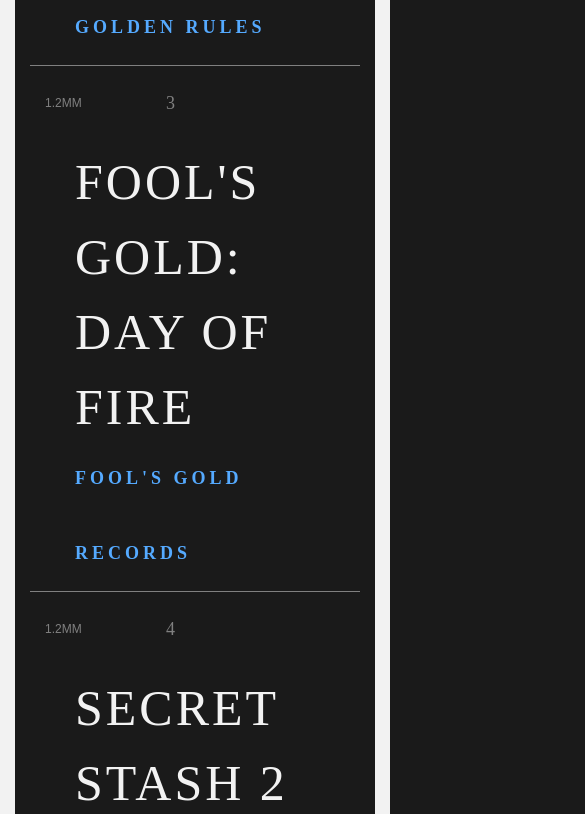
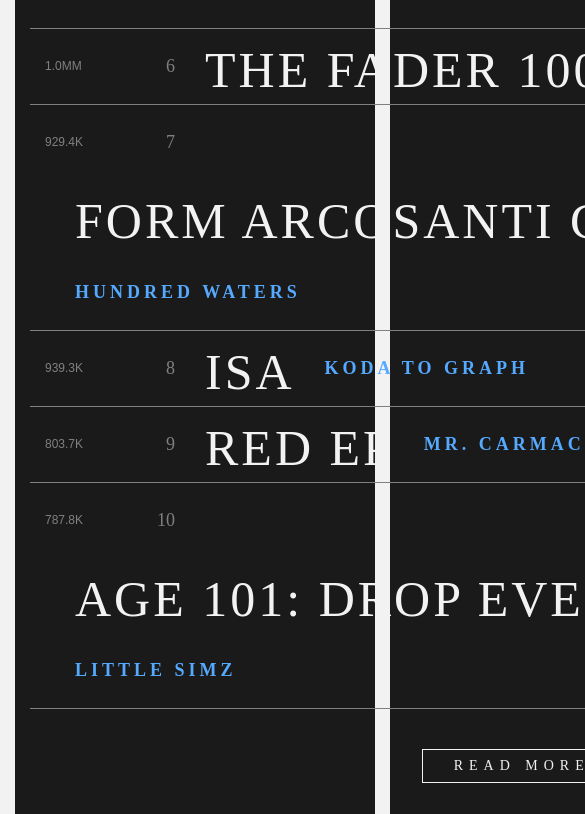
Before and after one commit to btmarketing/BitTorrent-Report-2015, a plain HTML site: page index.html in a window 390 px wide. Shown: the part 722-1536 px from the top of the page, 585 px wide, since content can reach past the window. Drawn offline with Linux system fonts and the light colour scheme.

Commit message:
remove responsive

```diff
--- a/index.html
+++ b/index.html
@@ -108,7 +108,7 @@
                   <ul class="bundle">
                     <li class="bundle__item bundle__item--num">929.4k</li>
                     <li class="bundle__item bundle__item--order">7</li>
-                    <li class="bundle__item bundle__item--title"><a href="#" data-featherlight="#m7">FORM Arcosanti 2015 Compilation</a></li>
+                    <li class="bundle__item bundle__item--title"><a href="#" data-featherlight="#m7">FORM Arcosanti Compilation</a></li>
                     <li class="bundle__item bundle__item--artist">Hundred Waters</li>
                   </ul> <!-- /bundle -->
                 </li> <!--/list__item-->
--- a/scss/bootstrap/_variables.scss
+++ b/scss/bootstrap/_variables.scss
@@ -282,6 +282,33 @@
 $zindex-modal-background:  1040 !default;
 $zindex-modal:             1050 !default;
 
+// Media queries breakpoints
+// --------------------------------------------------
+
+// Extra small screen / phone
+// Note: Deprecated @screen-xs and @screen-phone as of v3.0.1
+$screen-xs:                  1px;
+$screen-xs-min:              $screen-xs;
+$screen-phone:               $screen-xs-min;
+
+// Small screen / tablet
+// Note: Deprecated @screen-sm and @screen-tablet as of v3.0.1
+$screen-sm:                  2px;
+$screen-sm-min:              $screen-sm;
+$screen-tablet:              $screen-sm-min;
+
+// Medium screen / desktop
+// Note: Deprecated @screen-md and @screen-desktop as of v3.0.1
+$screen-md:                  3px;
+$screen-md-min:              $screen-md;
+$screen-desktop:             $screen-md-min;
+
+// Large screen / wide desktop
+// Note: Deprecated @screen-lg and @screen-lg-desktop as of v3.0.1
+$screen-lg:                  9999px;
+$screen-lg-min:              $screen-lg;
+$screen-lg-desktop:          $screen-lg-min;
+
 
 //== Media queries breakpoints
 //
@@ -289,34 +316,34 @@
 
 // Extra small screen / phone
 //** Deprecated `$screen-xs` as of v3.0.1
-$screen-xs:                  480px !default;
-//** Deprecated `$screen-xs-min` as of v3.2.0
-$screen-xs-min:              $screen-xs !default;
-//** Deprecated `$screen-phone` as of v3.0.1
-$screen-phone:               $screen-xs-min !default;
+// $screen-xs:                  480px !default;
+// //** Deprecated `$screen-xs-min` as of v3.2.0
+// $screen-xs-min:              $screen-xs !default;
+// //** Deprecated `$screen-phone` as of v3.0.1
+// $screen-phone:               $screen-xs-min !default;
 
-// Small screen / tablet
-//** Deprecated `$screen-sm` as of v3.0.1
-$screen-sm:                  768px !default;
-$screen-sm-min:              $screen-sm !default;
-//** Deprecated `$screen-tablet` as of v3.0.1
-$screen-tablet:              $screen-sm-min !default;
+// // Small screen / tablet
+// //** Deprecated `$screen-sm` as of v3.0.1
+// $screen-sm:                  768px !default;
+// $screen-sm-min:              $screen-sm !default;
+// //** Deprecated `$screen-tablet` as of v3.0.1
+// $screen-tablet:              $screen-sm-min !default;
 
-// Medium screen / desktop
-//** Deprecated `$screen-md` as of v3.0.1
-$screen-md:                  992px !default;
-$screen-md-min:              $screen-md !default;
-//** Deprecated `$screen-desktop` as of v3.0.1
-$screen-desktop:             $screen-md-min !default;
+// // Medium screen / desktop
+// //** Deprecated `$screen-md` as of v3.0.1
+// $screen-md:                  992px !default;
+// $screen-md-min:              $screen-md !default;
+// //** Deprecated `$screen-desktop` as of v3.0.1
+// $screen-desktop:             $screen-md-min !default;
 
-// Large screen / wide desktop
-//** Deprecated `$screen-lg` as of v3.0.1
-$screen-lg:                  1200px !default;
-$screen-lg-min:              $screen-lg !default;
-//** Deprecated `$screen-lg-desktop` as of v3.0.1
-$screen-lg-desktop:          $screen-lg-min !default;
+// // Large screen / wide desktop
+// //** Deprecated `$screen-lg` as of v3.0.1
+// $screen-lg:                  1200px !default;
+// $screen-lg-min:              $screen-lg !default;
+// //** Deprecated `$screen-lg-desktop` as of v3.0.1
+// $screen-lg-desktop:          $screen-lg-min !default;
 
-// So media queries don't overlap when required, provide a maximum
+// // So media queries don't overlap when required, provide a maximum
 $screen-xs-max:              ($screen-sm-min - 1) !default;
 $screen-sm-max:              ($screen-md-min - 1) !default;
 $screen-md-max:              ($screen-lg-min - 1) !default;
```
Also changed, not shown: css/style.css.
